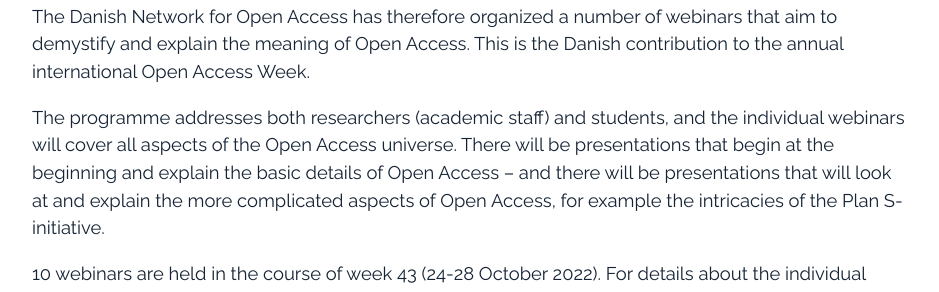
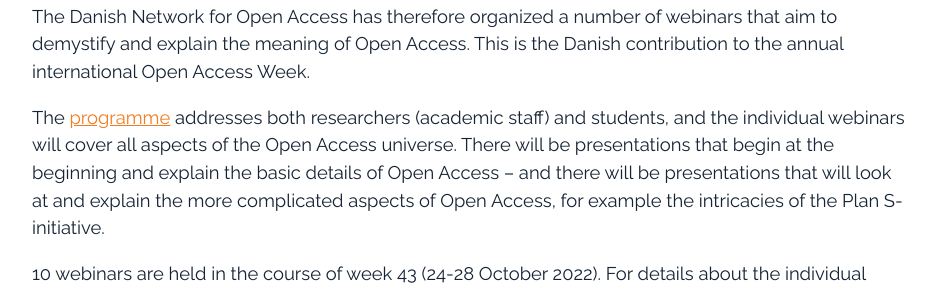
Before and after one commit to openaccess-dk/openaccess-dk.github.io, a Jekyll site: the page built from oaw2022.md, in a window 1280 px wide and 900 px high, scrolled down 562 px. Shown: the part 153-445 px from the top of the window, without its empty margins (168-1107 px from the left). Built offline with Jekyll 4.4.1, drawn with Linux system fonts in a browser that asks for light colours; some of the changed lines change nothing that is shown.

Commit message:
Update oaw2022.md

```diff
--- a/oaw2022.md
+++ b/oaw2022.md
@@ -14,7 +14,7 @@
 
 The Danish Network for Open Access has therefore organized a number of webinars that aim to demystify and explain the meaning of Open Access. This is the Danish contribution to the annual international Open Access Week.
 
-The programme addresses both researchers (academic staff) and students, and the individual webinars will cover all aspects of the Open Access universe. There will be presentations that begin at the beginning and explain the basic details of Open Access – and there will be presentations that will look at and explain the more complicated aspects of Open Access, for example the intricacies of the Plan S-initiative.
+The [programme](#programme-of-the-danish-open-access-week-2022) addresses both researchers (academic staff) and students, and the individual webinars will cover all aspects of the Open Access universe. There will be presentations that begin at the beginning and explain the basic details of Open Access – and there will be presentations that will look at and explain the more complicated aspects of Open Access, for example the intricacies of the Plan S-initiative.
 
 10 webinars are held in the course of week 43 (24-28 October 2022). For details about the individual webinars, see below. All the webinars are free of charge and anyone can sign up.
 
```
